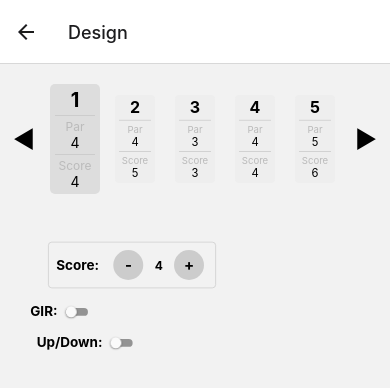
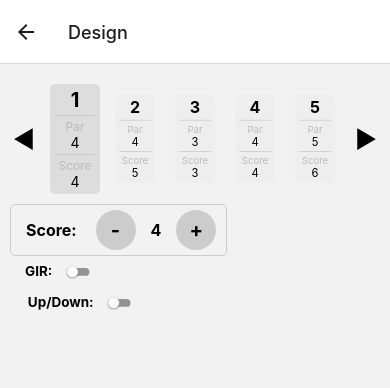
Before and after one commit to jbreeland/loginApp, a React Native app in the folder mobile/: screen /Design in a window 390 px wide. Shown: the top 388 px of the page. Built offline with nearby package versions, Linux system fonts and the light colour scheme.

Commit message:
formatting stuff

```diff
--- a/mobile/screens/DesignScreen.js
+++ b/mobile/screens/DesignScreen.js
@@ -86,7 +86,7 @@ const DesignScreen = () => {
                     </TouchableOpacity>
                 </View>
                 <View style={styles.switchContainer}>
-                    <Text style={styles.switchLabel}>GIR: </Text>
+                    <Text style={styles.switchLabel}> GIR: </Text>
                     <Switch style={styles.smallSwitch} value={gir} onValueChange={setGir} />
                 </View>
                 <View style={styles.switchContainer}>
@@ -108,7 +108,7 @@ const styles = StyleSheet.create({
     holeContainer: {
         flexDirection: 'row',
         alignItems: 'center',
-        marginBottom: 20,
+        marginBottom: 5,
     },
     arrow: {
         fontSize: 24,
@@ -159,23 +159,28 @@ const styles = StyleSheet.create({
         justifyContent: 'flex-start',
         alignItems: 'flex-start',
         width: '100%',
-        paddingHorizontal: 20,
+        paddingHorizontal: 10,
+
     },
     scoreContainer: {
         flexDirection: 'row',
         alignItems: 'center',
-        justifyContent: 'center',
-        marginTop: 20,
-        borderWidth: 1, // Add border for the box
-        borderColor: '#ccc', // Set border color
-        padding: 10, // Add padding for the box
-        borderRadius: 5, // Optional: Add border radius for rounded corners
-        transform: [{ scale: 0.75 }],
+        justifyContent: 'flex-start', // Aligns the score container to the left
+        marginTop: 5, // Move closer to the scorecard
+        borderWidth: 1,
+        borderColor: '#ccc',
+        padding: 5,
+        borderRadius: 5,
+
+        //transform: [{ scale: 0.75 }],
     },
     scoreLabel: {
-        fontSize: 18,
+        fontSize: 16,
         fontWeight: 'bold',
         marginRight: 10,
+        marginTop: 1,
+        marginBottom: 1,
+        marginLeft: 10,
     },
     circleButton: {
         width: 40,
@@ -199,14 +204,15 @@ const styles = StyleSheet.create({
         flexDirection: 'row',
         alignItems: 'center',
         marginBottom: 5,
-        alignSelf: 'flex-start', // Aligns the switch containers to the left
-        marginTop: 5,
+        alignSelf: 'flex-start',
+        marginTop: 5, // Move closer to the scorecard
         transform: [{ scale: 0.75 }],
     },
     switchLabel: {
         fontSize: 18,
         fontWeight: 'bold',
-        marginRight: 1,
+        marginRight: 10,
+
     },
     smallSwitch: {
         transform: [{ scaleX: 0.75 }, { scaleY: 0.75 }],
```
